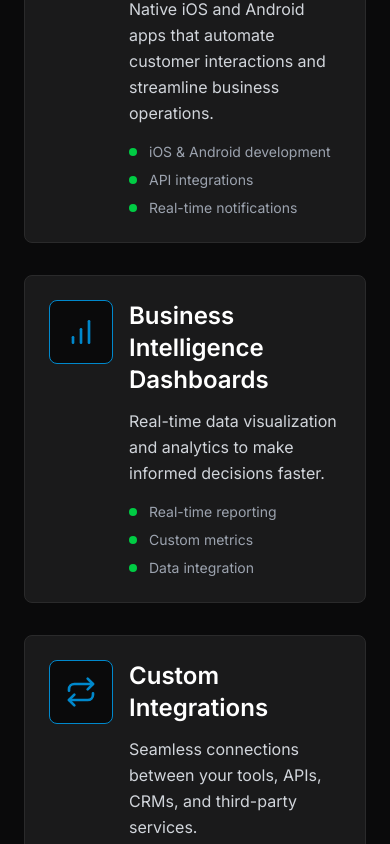
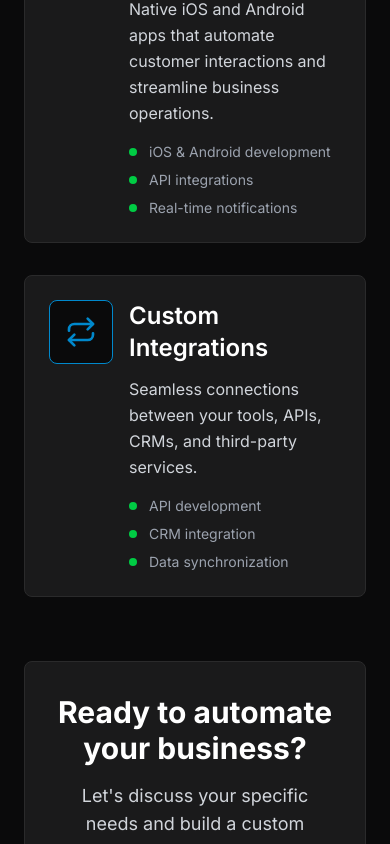
Before and after one commit to Wesman687/automate-business, a Next.js app in the folder frontend/: page / in a window 390 px wide. Shown: the part 2121-2965 px from the top of the page. Built offline with nearby package versions, Linux system fonts and the light colour scheme; no server answers.

Commit message:
updated services for mobile app

```diff
--- a/frontend/components/Services.tsx
+++ b/frontend/components/Services.tsx
@@ -1,7 +1,7 @@
 'use client'
 
 import { motion } from 'framer-motion'
-import { Bot, Cog, BarChart, Repeat, Smartphone } from 'lucide-react'
+import { Bot, Cog, Repeat, Smartphone } from 'lucide-react'
 
 const services = [
   {
@@ -21,12 +21,6 @@ const services = [
     title: 'Mobile App Development',
     description: 'Native iOS and Android apps that automate customer interactions and streamline business operations.',
     features: ['iOS & Android development', 'API integrations', 'Real-time notifications']
-  },
-  {
-    icon: BarChart,
-    title: 'Business Intelligence Dashboards',
-    description: 'Real-time data visualization and analytics to make informed decisions faster.',
-    features: ['Real-time reporting', 'Custom metrics', 'Data integration']
   },
   {
     icon: Repeat,
@@ -57,7 +51,7 @@ export default function Services() {
           </p>
         </motion.div>
 
-        <div className="grid grid-cols-1 md:grid-cols-2 lg:grid-cols-3 gap-8">
+        <div className="grid grid-cols-1 md:grid-cols-2 gap-8 max-w-6xl mx-auto">
           {services.map((service, index) => (
             <motion.div
               key={index}
```
Also changed, not shown: frontend/vercel.json (added).
